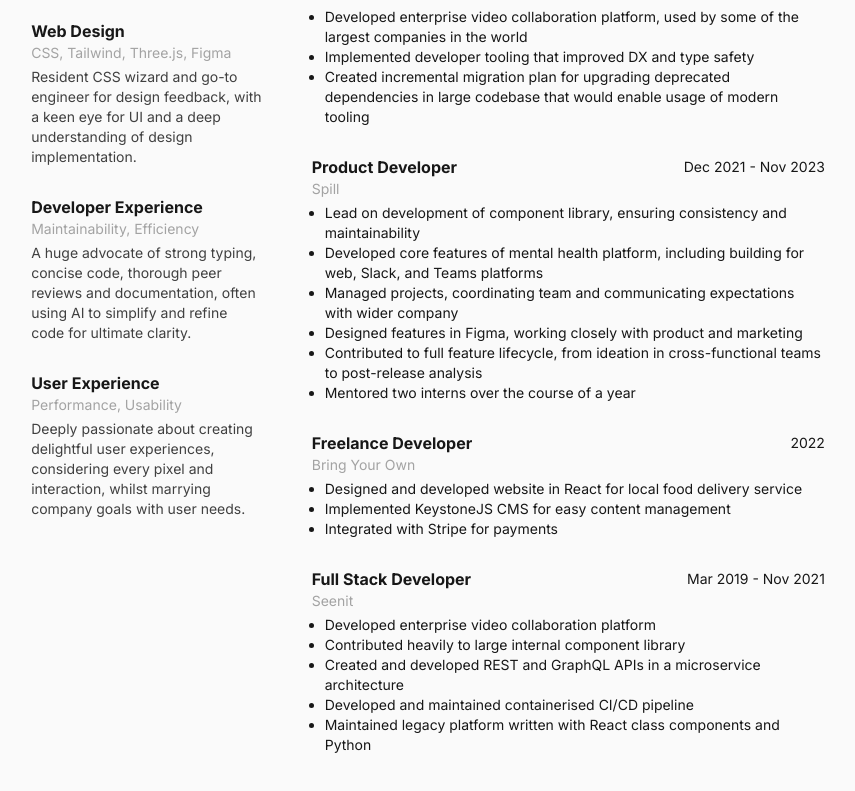
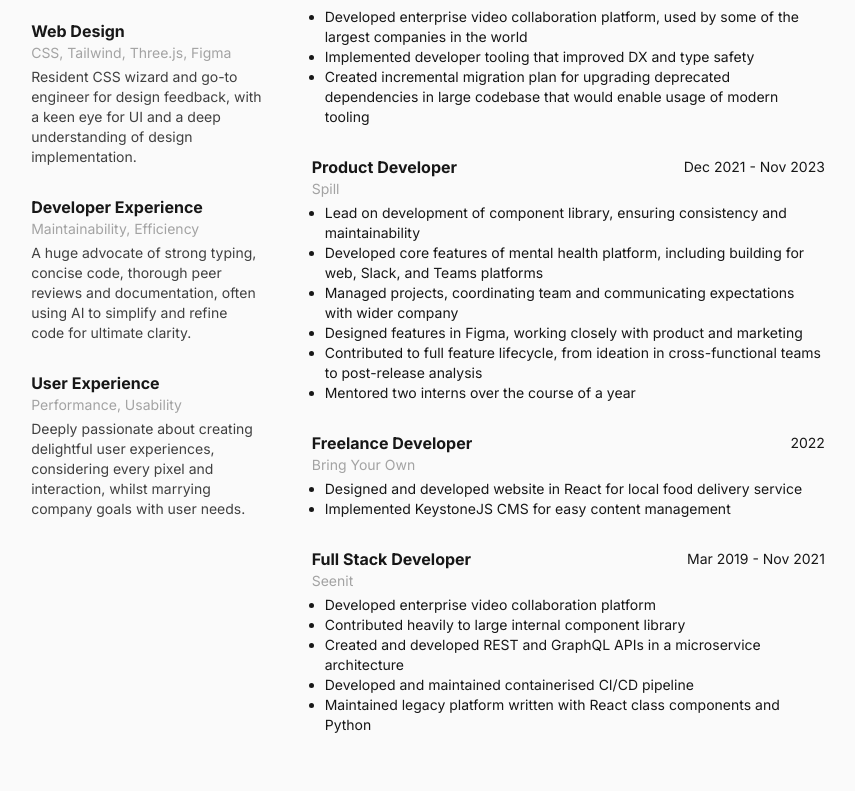
Before and after one commit to olicarter/portfolio, a Next.js app: page /cv in a window 1280 px wide. Shown: the part 529-1320 px from the top of the page, without its empty margins (212-1067 px from the left). Built offline with nearby package versions, Linux system fonts and the light colour scheme.

Commit message:
💬 remove responsibility

```diff
--- a/app/cv/page.tsx
+++ b/app/cv/page.tsx
@@ -38,7 +38,6 @@ const data = {
       responsibilities: [
         'Designed and developed website in React for local food delivery service',
         'Implemented KeystoneJS CMS for easy content management',
-        'Integrated with Stripe for payments',
       ],
     },
     {
```
